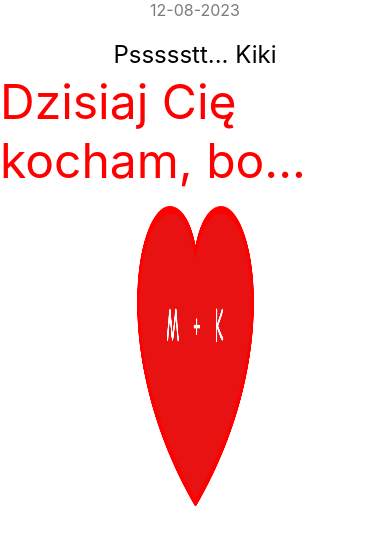
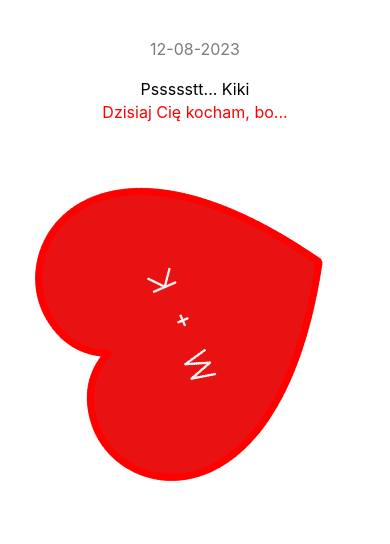
Before and after one commit to MichalPrzyl/kinga-urodziny, a React (Create React App) app in the folder kinga-urodziny/: page / in a window 390 px wide. Shown: the top 544 px of the page. Built offline with nearby package versions, Linux system fonts and the light colour scheme.

Commit message:
Responsive design

```diff
--- a/kinga-urodziny/src/App.js
+++ b/kinga-urodziny/src/App.js
@@ -2,7 +2,7 @@
 import React, {useState, useEffect} from 'react';
 import reasons, { getRandomInt, getTodaysReason } from './Reasons';
 import './style.css'
-import logo from  './big-red-heart-drawing.png';
+import logo from  './kandm.png';
 
 
 const getTodaysDate = () => {
@@ -46,7 +46,7 @@ const App = () => {
       <div className='date'>{todaysDate}</div>
       <div className='psst'>Pssssstt... Kiki</div>
       <div className='today'>Dzisiaj Cię kocham, bo...</div>
-      <div className='heart-icon' style={{transform: rotate, transition: "all 0.2s linear"}} onClick={handleRotate}><img src={logo}  /></div>
+      <div className='heart-icon rotating'><img src={logo}  /></div>
       <div className='reason'>{reason}</div>
     </div>
   </>
--- a/kinga-urodziny/src/style.css
+++ b/kinga-urodziny/src/style.css
@@ -6,6 +6,7 @@
 }
 
 .date{
+    margin-top: 1%;
     color: rgb(124, 124, 124);
 }
 
@@ -23,11 +24,12 @@
 }
 
 .heart-icon{
-    width: 30%;
-    height: 300px;
+    width: 300px;
     display: flex;
     justify-content: center;
-    transition: translate 2s;
+    /* transition: all 3s linear; */
+    /* transform: rotate(160deg); */
+    /* transition: rotate 4s; */
 }
 
 .heart-icon:hover{
@@ -36,10 +38,42 @@
 
 .heart-icon img{
     max-width: 100%;
-    max-height: 100%;
+    /* width: 50%; */
+    /* height: 50%; */
+    /* max-height: 100%; */
+    /* min-width: none; */
 }
 
 .reason{
     font-size: 2em;
-    margin-top: 4%;
+    /* margin-top: 4%; */
 }
+
+
+@keyframes rotating {
+    from {
+        transform: rotate(0deg);
+    }
+    to {
+        transform: rotate(360deg);
+    }
+}
+.rotating {
+    animation: rotating 8s linear infinite;
+}
+
+
+@media only screen and (max-width: 800px) {
+    .date{
+        margin-top: 10%;
+    }
+    .today, .psst, .reason {
+        font-size: 1em;
+        /* margin-bottom: 10%; */
+  }
+  .heart-icon{
+    margin-top: 10%;
+    margin-bottom: 10%;
+
+  }
+}
```
Also changed, not shown: kinga-urodziny/src/kandm.png (added).
